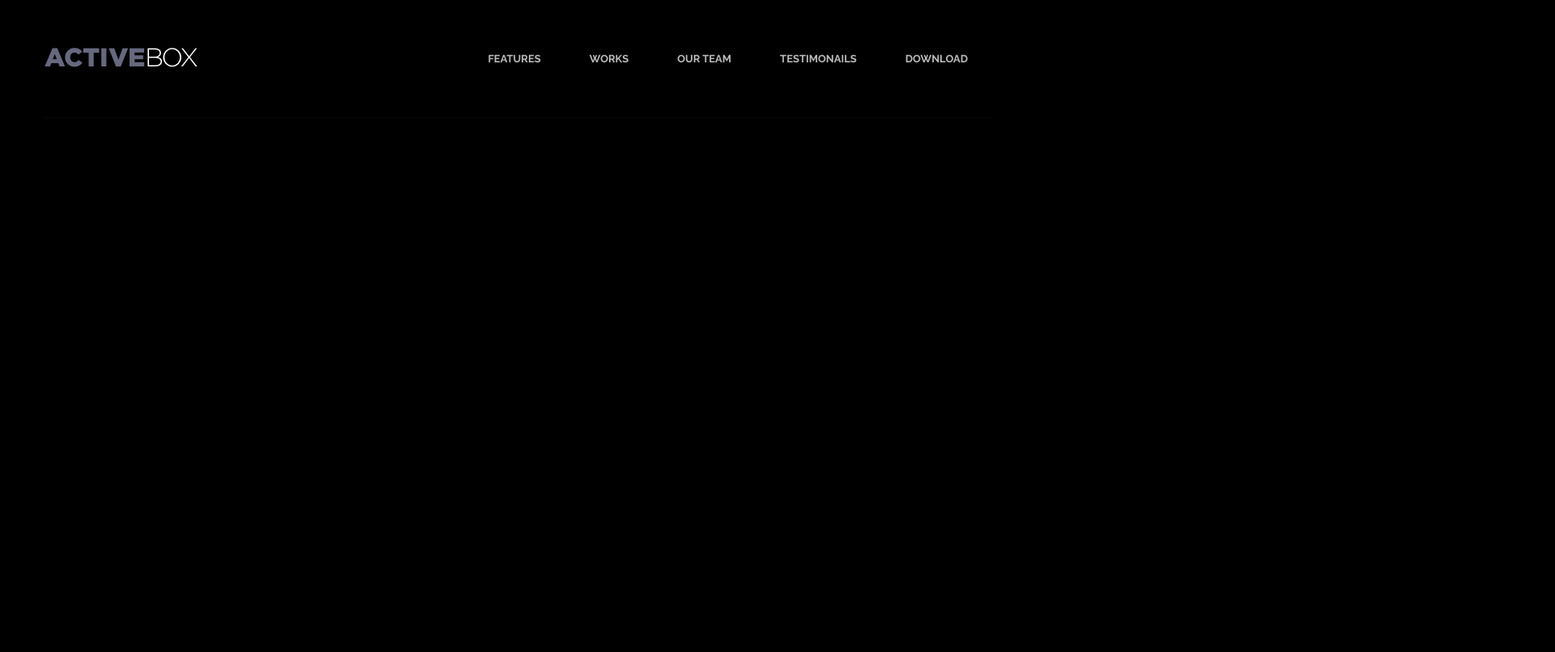
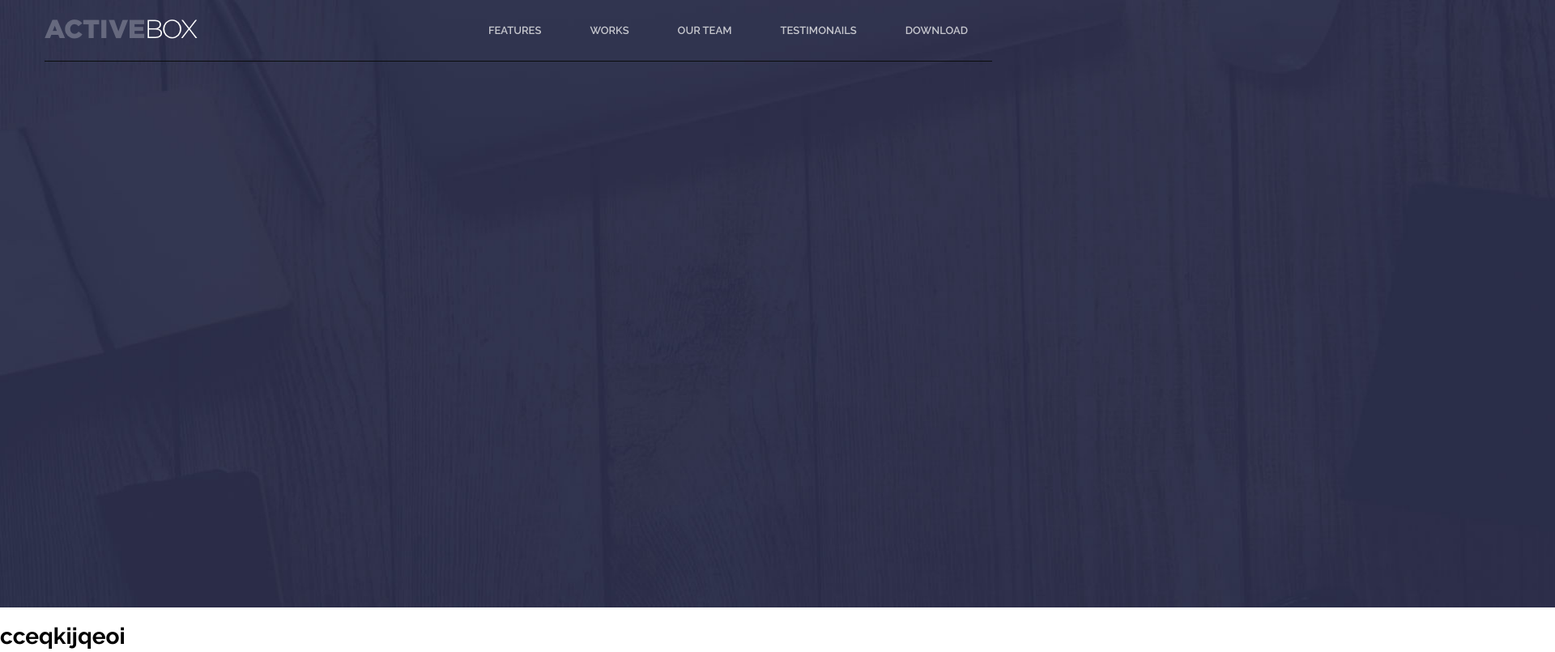
Before and after one commit to Den4icGuti/github-active-box, a plain HTML site: page index.html in a window 1280 px wide. Shown: the top 805 px of the page at 81% size, 1920 px wide, since content can reach past the window. Drawn offline with Linux system fonts and the light colour scheme.

Commit message:
Добавлен фон

```diff
--- a/index.html
+++ b/index.html
@@ -14,6 +14,7 @@
 </head>
 
 <body>
+    <!-- Header -->
     <header class="header">
         <div class="container">
           <div class="heder__inner">
@@ -32,10 +33,16 @@
         </div>
 
     </header>
+    <!-- Intro -->
        <div class="intro">
-         <h1>OIHJIOUUHOI</h1>
+           <img src="img/intro-bg.jpg" height="750" width="2000" alt="intro-bg">
 
-           </div>
+
+           <h1>cceqkijqeoi</h1>
+
+
+        </div>
+
 
 </body>
 </html>
--- a/style/style.css
+++ b/style/style.css
@@ -9,7 +9,7 @@ body {
 
   font-size: 14px;
 
-  background-color: black;
+  background-color: #ffff;
 }
 
 *,
@@ -28,7 +28,9 @@ body {
 =========== */
 
 .header {
+  padding-top: 35px 0;
   position: absolute;
+  height: 100px;
   width: 100%;
   top: 0px;
   left: 0px;
@@ -41,9 +43,7 @@ body {
 .heder__inner {
   display: flex;
   justify-content: space-between;
-  padding: 35px 0;
   border-bottom: 1px solid rgba(8, 10, 8, 0.933);
-
   align-items: center;
 }
 
@@ -54,7 +54,7 @@ body {
   display: flex;
 
   font-size: 13px;
-  font-weight: 700;
+  font-weight: 700px;
   text-transform: uppercase;
 }
 
@@ -81,7 +81,9 @@ body {
 /* intro
 ========== */
 .intro {
-  height: 750px;
+  background: #31344e center no-repeat/cover;
+  display: flex;
+  flex-direction: column;
 
-  background: url("img/intro-bg.jpg") center no-repeat / cover;
+  justify-content: center;
 }
```
